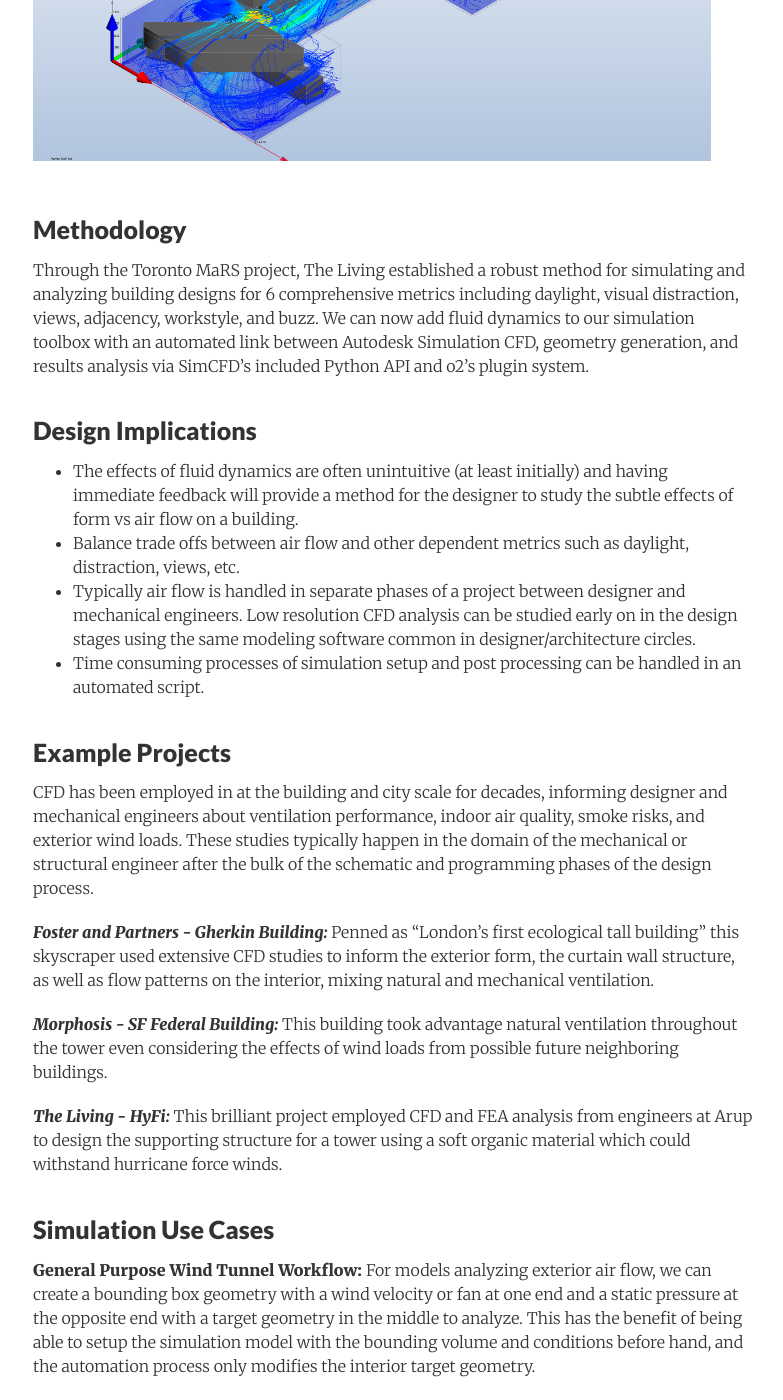
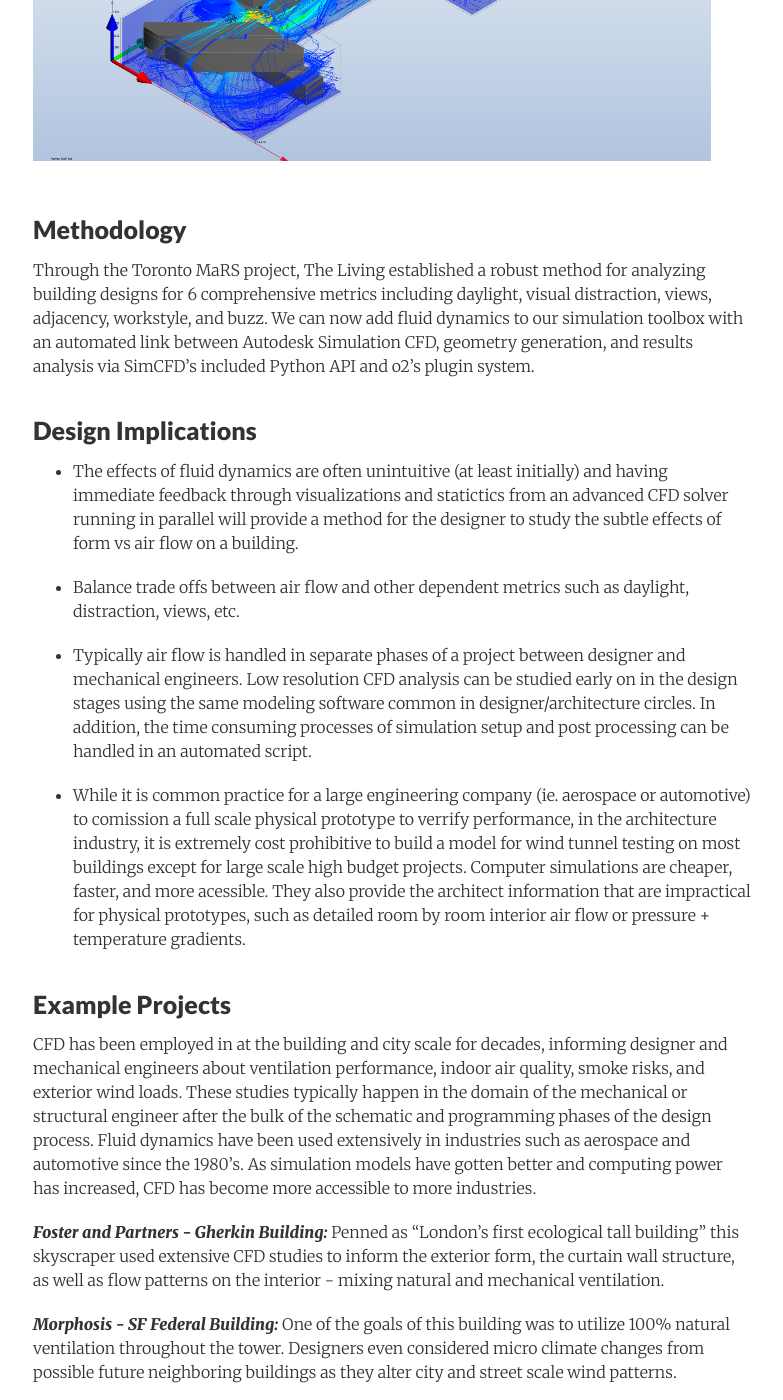
Before and after one commit to the-living/the-living.github.io, a Jekyll site: the page built from _posts/2017-01-27-cfd.md, in a window 1280 px wide and 1400 px high, scrolled down 772 px. Shown: the whole window, without its empty margins (247-1030 px from the left). Built offline with Jekyll 4.4.1, drawn with Linux system fonts in a browser that asks for light colours; comment, search, counter and statistics services are not loaded; some of the changed text lies outside the part shown.

Commit message:
CFD updates
updates

````diff
--- a/_posts/2017-01-27-cfd.md
+++ b/_posts/2017-01-27-cfd.md
@@ -4,7 +4,7 @@
 date:		2017-01-30
 author:     Damon
 summary:    Use CFD to quantify air flow and thermal properties of a building in a generative workflow.
-image:		cfd_title.JPG
+image:		Screenshot_314.png
 tags:
 - Simulation
 - Generative Geometry
@@ -18,24 +18,27 @@
 ![image](/images/Screenshot_314.png)
 
 ### Methodology
-Through the Toronto MaRS project, The Living established a robust method for simulating and analyzing building designs for 6 comprehensive metrics including daylight, visual distraction, views, adjacency, workstyle, and buzz. We can now add fluid dynamics to our simulation toolbox with an automated link between Autodesk Simulation CFD, geometry generation, and results analysis via SimCFD's included Python API and o2's plugin system.
+Through the Toronto MaRS project, The Living established a robust method for analyzing building designs for 6 comprehensive metrics including daylight, visual distraction, views, adjacency, workstyle, and buzz. We can now add fluid dynamics to our simulation toolbox with an automated link between Autodesk Simulation CFD, geometry generation, and results analysis via SimCFD's included Python API and o2's plugin system.
 
 ### Design Implications
 
-- The effects of fluid dynamics are often unintuitive (at least initially) and having immediate feedback will provide a method for the designer to study the subtle effects of form vs air flow on a building.
+- The effects of fluid dynamics are often unintuitive (at least initially) and having immediate feedback through visualizations and statictics from an advanced CFD solver running in parallel will provide a method for the designer to study the subtle effects of form vs air flow on a building.
+
 - Balance trade offs between air flow and other dependent metrics such as daylight, distraction, views, etc.
-- Typically air flow is handled in separate phases of a project between designer and mechanical engineers. Low resolution CFD analysis can be studied early on in the design stages using the same modeling software common in designer/architecture circles.
-- Time consuming processes of simulation setup and post processing can be handled in an automated script.
+
+- Typically air flow is handled in separate phases of a project between designer and mechanical engineers. Low resolution CFD analysis can be studied early on in the design stages using the same modeling software common in designer/architecture circles. In addition, the time consuming processes of simulation setup and post processing can be handled in an automated script.
+
+- While it is common practice for a large engineering company (ie. aerospace or automotive) to comission a full scale physical prototype to verrify performance, in the architecture industry, it is extremely cost prohibitive to build a model for wind tunnel testing on most buildings except for large scale high budget projects. Computer simulations are cheaper, faster, and more acessible. They also provide the architect information that are impractical for physical prototypes, such as detailed room by room interior air flow or pressure + temperature gradients.
 
 ### Example Projects
 
-CFD has been employed in at the building and city scale for decades, informing designer and mechanical engineers about ventilation performance, indoor air quality, smoke risks, and exterior wind loads. These studies typically happen in the domain of the mechanical or structural engineer after the bulk of the schematic and programming phases of the design process.
+CFD has been employed in at the building and city scale for decades, informing designer and mechanical engineers about ventilation performance, indoor air quality, smoke risks, and exterior wind loads. These studies typically happen in the domain of the mechanical or structural engineer after the bulk of the schematic and programming phases of the design process. Fluid dynamics have been used extensively in industries such as aerospace and automotive since the 1980's. As simulation models have gotten better and computing power has increased, CFD has become more accessible to more industries.
 
-***Foster and Partners - Gherkin Building:*** Penned as "London's first ecological tall building" this skyscraper used extensive CFD studies to inform the exterior form, the curtain wall structure, as well as flow patterns on the interior, mixing natural and mechanical ventilation.
+***Foster and Partners - Gherkin Building:*** Penned as "London's first ecological tall building" this skyscraper used extensive CFD studies to inform the exterior form, the curtain wall structure, as well as flow patterns on the interior - mixing natural and mechanical ventilation.
 
-***Morphosis - SF Federal Building:*** This building took advantage natural ventilation throughout the tower even considering the effects of wind loads from possible future neighboring buildings.
+***Morphosis - SF Federal Building:*** One of the goals of this building was to utilize 100% natural ventilation throughout the tower. Designers even considered micro climate changes from possible future neighboring buildings as they alter city and street scale wind patterns.
 
-***The Living - HyFi:*** This brilliant project employed CFD and FEA analysis from engineers at Arup to design the supporting structure for a tower using a soft organic material which could withstand hurricane force winds.
+***The Living - HyFi:*** This brilliant project employed wind and structural analysis from engineers at Arup to design the supporting structure for a tower using a soft organic material which could withstand hurricane force winds.
 
 ### Simulation Use Cases
 **General Purpose Wind Tunnel Workflow:** For models analyzing exterior air flow, we can create a bounding box geometry with a wind velocity or fan at one end and a static pressure at the opposite end with a target geometry in the middle to analyze. This has the benefit of being able to setup the simulation model with the bounding volume and conditions before hand, and the automation process only modifies the interior target geometry.
@@ -107,7 +110,7 @@
 
 ```
 
-#### Analysis:
+### Analysis:
 
 
 #### Turbulence models:
@@ -116,19 +119,33 @@
 
 ***k-epsilon:*** Default general purpose turbulence model. Stable with low memory requirements. Less accurate for models with high pressure gradients or strong curvature. ([1](https://knowledge.autodesk.com/support/cfd/learn-explore/caas/CloudHelp/cloudhelp/2014/ENU/SimCFD/files/GUID-E9E8ACA1-8D49-4A49-8A35-52DB1A2C3E5F-htm.html "Autodesk Knowledge Network"))
 
-***SST k-omega:*** Ideal for external aerodynamics. Robust model with long compute times. No wall functions calculated. High levels of mesh refinement required. ([1](https://knowledge.autodesk.com/support/cfd/learn-explore/caas/CloudHelp/cloudhelp/2014/ENU/SimCFD/files/GUID-E9E8ACA1-8D49-4A49-8A35-52DB1A2C3E5F-htm.html "Autodesk Knowledge Network"))
+***SST k-omega:*** Ideal for external aerodynamics. Robust model with long compute times. No wall functions calculated. High levels of mesh refinement required. ([2](https://knowledge.autodesk.com/support/cfd/learn-explore/caas/CloudHelp/cloudhelp/2014/ENU/SimCFD/files/GUID-E9E8ACA1-8D49-4A49-8A35-52DB1A2C3E5F-htm.html "Autodesk Knowledge Network"))
 
-***Scale Adaptive Simulation (SST k-omega SAS):*** Transient analysis ie. vortex shedding and wake structures. High levels of mesh refinement required. ([1](https://knowledge.autodesk.com/support/cfd/learn-explore/caas/CloudHelp/cloudhelp/2014/ENU/SimCFD/files/GUID-E9E8ACA1-8D49-4A49-8A35-52DB1A2C3E5F-htm.html "Autodesk Knowledge Network"))
+***Scale Adaptive Simulation (SST k-omega SAS):*** Transient analysis ie. vortex shedding and wake structures. High levels of mesh refinement required. ([3](https://knowledge.autodesk.com/support/cfd/learn-explore/caas/CloudHelp/cloudhelp/2014/ENU/SimCFD/files/GUID-E9E8ACA1-8D49-4A49-8A35-52DB1A2C3E5F-htm.html "Autodesk Knowledge Network"))
 
-***Detached Eddy Simulation (SST k-omega DES)*** High Reynolds external aerodynamics ([1](https://knowledge.autodesk.com/support/cfd/learn-explore/caas/CloudHelp/cloudhelp/2014/ENU/SimCFD/files/GUID-E9E8ACA1-8D49-4A49-8A35-52DB1A2C3E5F-htm.html "Autodesk Knowledge Network"))
+***Detached Eddy Simulation (SST k-omega DES)*** High Reynolds external aerodynamics ([4](https://knowledge.autodesk.com/support/cfd/learn-explore/caas/CloudHelp/cloudhelp/2014/ENU/SimCFD/files/GUID-E9E8ACA1-8D49-4A49-8A35-52DB1A2C3E5F-htm.html "Autodesk Knowledge Network"))
 
-***Low Re k-epsilon:*** Low speed turbulent flows.  ([1](https://knowledge.autodesk.com/support/cfd/learn-explore/caas/CloudHelp/cloudhelp/2014/ENU/SimCFD/files/GUID-E9E8ACA1-8D49-4A49-8A35-52DB1A2C3E5F-htm.html "Autodesk Knowledge Network"))
+***Low Re k-epsilon:*** Low speed turbulent flows.  ([5](https://knowledge.autodesk.com/support/cfd/learn-explore/caas/CloudHelp/cloudhelp/2014/ENU/SimCFD/files/GUID-E9E8ACA1-8D49-4A49-8A35-52DB1A2C3E5F-htm.html "Autodesk Knowledge Network"))
 
-***RNG, Eddy Viscosity, Mixing Length*** Other alternatives to the k-epsilon model with variations in accuracy, stability, and recommended use. ([1](https://knowledge.autodesk.com/support/cfd/learn-explore/caas/CloudHelp/cloudhelp/2014/ENU/SimCFD/files/GUID-E9E8ACA1-8D49-4A49-8A35-52DB1A2C3E5F-htm.html "Autodesk Knowledge Network"))
+***RNG, Eddy Viscosity, Mixing Length*** Other alternatives to the k-epsilon model with variations in accuracy, stability, and recommended use. ([6](https://knowledge.autodesk.com/support/cfd/learn-explore/caas/CloudHelp/cloudhelp/2014/ENU/SimCFD/files/GUID-E9E8ACA1-8D49-4A49-8A35-52DB1A2C3E5F-htm.html "Autodesk Knowledge Network"))
 
 
 
 ### Results
+
+For the automotive industry, CFD products are the second most used software type (CAD is first). A single analysis on the front end of a car ([7](http://papers.sae.org/2006-01-0337/ "Ford: CFD Application on Front End")) can inform the designer (with given metric) on a broad range of categories:
+
+- Front grille size and shape (volume of air moving through opening)
+- Fan settings required at different speeds and throttle control (volume of air over radiator)
+- Heat dissipation around engine (volume and velocity of air passing over high temp components)
+- Passenger interior comfort - from the typical considerations such as ventilation to high fidelity analysis of the sound of the wind passengers can hear!
+- Windshield de-icing (temperature gradient from interior/exterior)
+- Brake disc cooling (volume of air passing over brakes)
+- Drag coefficients of front and side profiles (force at surface)
+
+These metrics fit into three categories - flow control at a specific location, temperature gradient between separate components, and turbelance created by a given geometry.
+
+#### Results from Simulation CFD
 
 In order to extract results from the model, we need to either create a monitor point or a summary plane. The monitor point probes the analysis results at a specific 3D point while the summary plane takes values from a 2D plane.
 
@@ -165,7 +182,13 @@
 ```
 Post processing in The Living's normal optimization workflows typically happen in a combination of D3 for data visualization and MS Excel. The results that are output from a standard SimCFD analysis are pretty broad, but the main metrics to design for are volume flow, pressure, temperature, and velocity.
 
+
 ## Next Steps
 
-- Connect with FEA Solver and broader optimization objectives.
+- Connect with FEA Solver and broader optimization objectives to create a multiphysics environment. The types of models generated in this process lend themselves well to NASTRAN structural simulations due to their well structured solid geometry. Structural, fluid dynamics, and thermal all rely on metrics from each other (in the real [non-digital] world) and simulations should reflect this.
+
 - Build optimization model of building with multiple objectives derived from fluid dynamics.
+
+- Connect with o2 opttimization engine.
+
+- Develop workflow in geometry system that lends itself better to CFD and multiphysics simulations ie. level set.
````
Also changed, not shown: _posts/2016-3-30-voxels.md (+2 -0 lines), _posts/2017-01-27-cfd_tutorial.md (+1 -1 lines).
